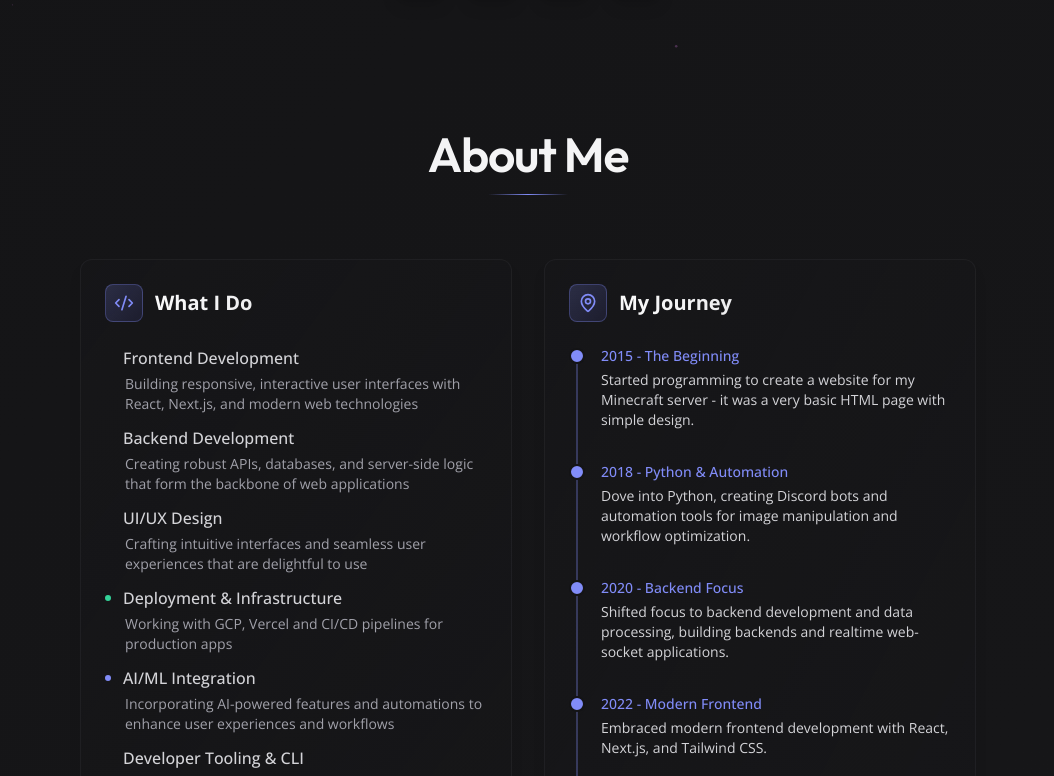
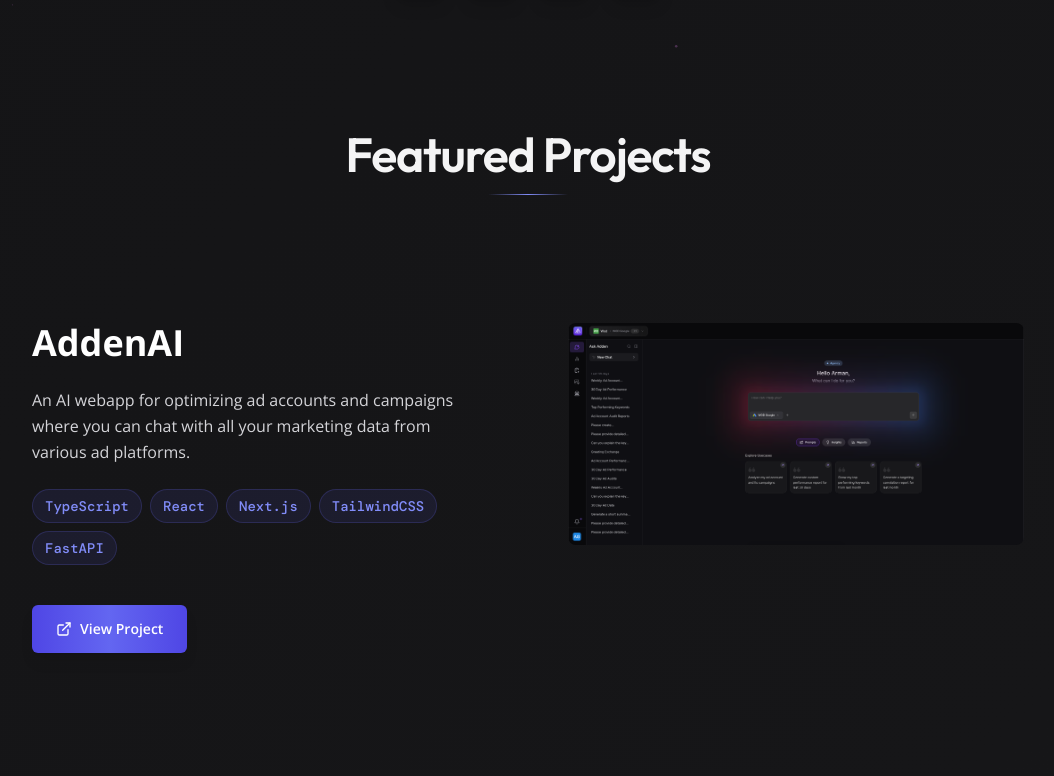
Before and after one commit to CarboxyDev/carboxy.tech, a Next.js app: page / in a window 1280 px wide. Shown: the part 702-1478 px from the top of the page, without its empty margins (112-1166 px from the left). Built offline with nearby package versions, Linux system fonts and the light colour scheme; what tailwindcss-debug-screens would draw is missing.

Commit message:
Update ordering of sections + Refactor home page

```diff
--- a/src/app/(home)/page.tsx
+++ b/src/app/(home)/page.tsx
@@ -1,9 +1,9 @@
-import { AboutSection } from '@/app/(home)/about';
-import { Contact } from '@/app/(home)/contact';
-import { Footer } from '@/app/(home)/footer';
-import { HeroSection } from '@/app/(home)/hero';
-import { Projects } from '@/app/(home)/projects';
-import { Skills } from '@/app/(home)/skills';
+import { About } from '@/app/(home)/sections/about';
+import { Contact } from '@/app/(home)/sections/contact';
+import { Footer } from '@/app/(home)/sections/footer';
+import { Hero } from '@/app/(home)/sections/hero';
+import { Projects } from '@/app/(home)/sections/projects';
+import { Skills } from '@/app/(home)/sections/skills';
 import { cn } from '@/lib/utils';
 
 export default function HomePage() {
@@ -13,42 +13,47 @@ export default function HomePage() {
         'mx-auto flex max-w-screen-2xl flex-col px-6 py-16 sm:px-24 md:px-32 lg:px-52 xl:px-36'
       )}
     >
-      <div
+      <section
         className="animate-fade-in-up min-h-[80vh] pt-8 lg:pt-16 2xl:pt-28"
         style={{ animationDelay: '0.2s', animationFillMode: 'both' }}
       >
-        <HeroSection />
-      </div>
-      <div
+        <Hero />
+      </section>
+
+      <section
         className="animate-fade-in-up"
         style={{ animationDelay: '0.4s', animationFillMode: 'both' }}
       >
-        <AboutSection />
-      </div>
-      <div
+        <Projects />
+      </section>
+
+      <section
         className="animate-fade-in-up"
         style={{ animationDelay: '0.6s', animationFillMode: 'both' }}
       >
-        <Projects />
-      </div>
-      <div
+        <About />
+      </section>
+
+      <section
         className="animate-fade-in-up mt-20"
         style={{ animationDelay: '0.8s', animationFillMode: 'both' }}
       >
         <Skills />
-      </div>
-      <div
+      </section>
+
+      <section
         className="animate-fade-in-up mt-20"
         style={{ animationDelay: '1.0s', animationFillMode: 'both' }}
       >
         <Contact />
-      </div>
-      <div
+      </section>
+
+      <section
         className="animate-fade-in-up mt-20 lg:mt-40"
         style={{ animationDelay: '1.2s', animationFillMode: 'both' }}
       >
         <Footer />
-      </div>
+      </section>
     </main>
   );
 }
--- a/src/app/(home)/about.tsx
+++ b/src/app/(home)/sections/about.tsx
@@ -9,7 +9,7 @@ import { cn } from '@/lib/utils';
 import { Code2, Gamepad2, MapPin, TrendingUp, Users } from 'lucide-react';
 import { useState } from 'react';
 
-export const AboutSection = () => {
+export const About = () => {
   const [hoveredCard, setHoveredCard] = useState<string | null>(null);
 
   return (
--- a/src/app/(home)/hero.tsx
+++ b/src/app/(home)/sections/hero.tsx
@@ -18,7 +18,7 @@ const headingFont = Outfit({
   subsets: ['latin'],
 });
 
-export const HeroSection = () => {
+export const Hero = () => {
   return (
     <section className="relative flex flex-col items-center text-center">
       <FloatingParticles />
--- a/src/app/(home)/projects.tsx
+++ b/src/app/(home)/sections/projects.tsx
@@ -135,10 +135,10 @@ const ProjectTag = (props: { label: string }) => {
 
 export const Projects = () => {
   return (
-    <section id="projects" className="flex flex-col sm:mb-44">
+    <section id="projects" className="flex flex-col pt-20 sm:mb-44 lg:pt-32">
       <SectionHeading title="Featured Projects" />
       <motion.div
-        className="mt-50"
+        className="mt-16"
         initial={{ opacity: 0 }}
         animate={{ opacity: 1 }}
         transition={{ duration: 0.6, delay: 0.2 }}
```
Also changed, not shown: src/app/(home)/sections/contact.tsx (renamed from src/app/(home)/contact.tsx), src/app/(home)/sections/footer.tsx (renamed from src/app/(home)/footer.tsx), src/app/(home)/sections/skills.tsx (renamed from src/app/(home)/skills.tsx).
